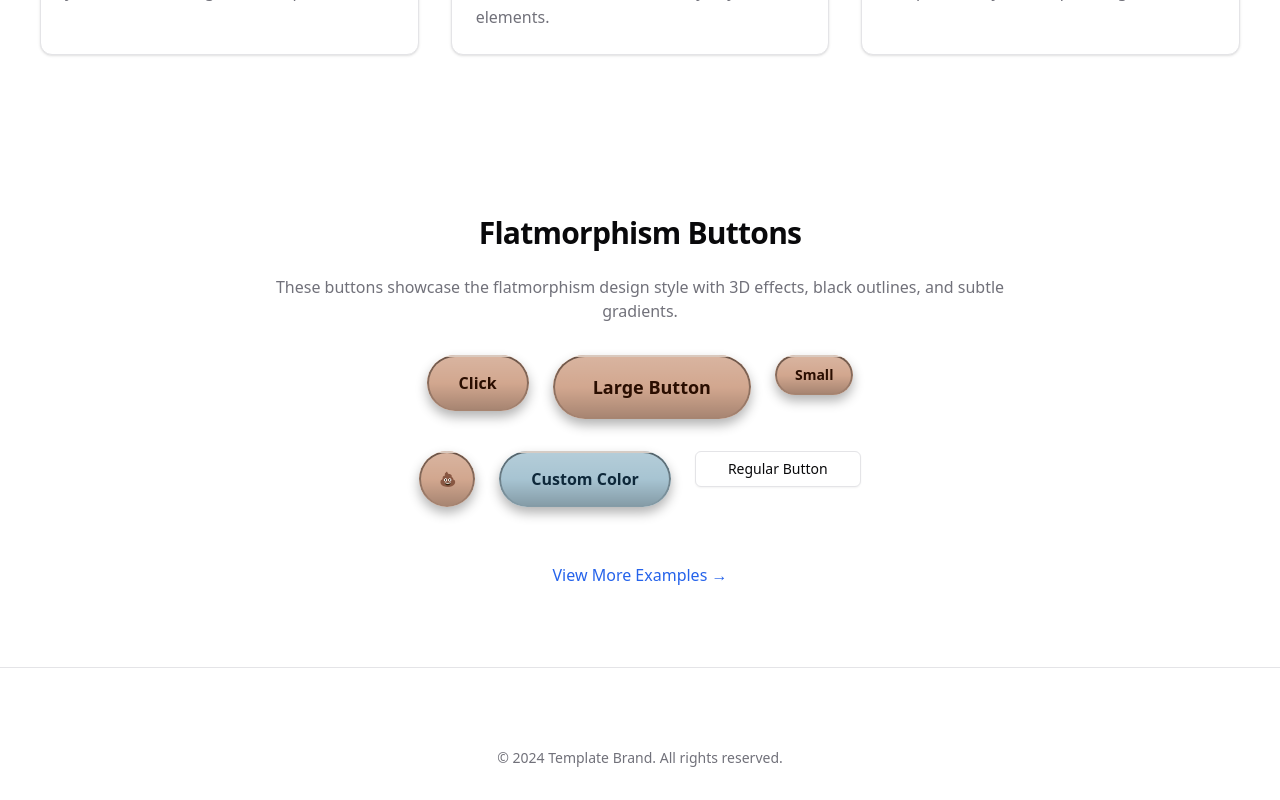
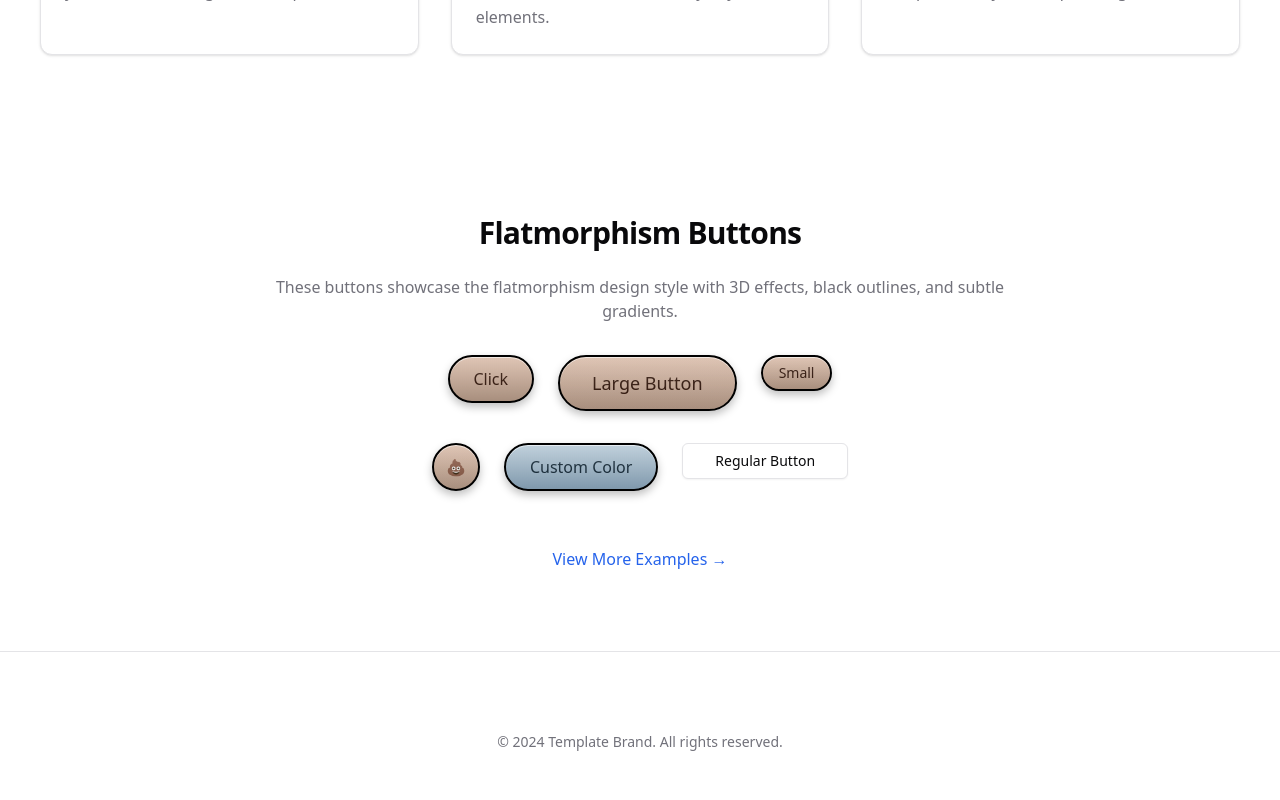
Before and after one commit to magnolia-AI/skeumorphism-SxkSB, a Next.js app: page / in a window 1280 px wide. Shown: the part 662-1462 px from the top of the page. Built offline with nearby package versions, Linux system fonts and the light colour scheme.

Commit message:
Update files after message

```diff
--- a/components/ui/flatmorphism-button.tsx
+++ b/components/ui/flatmorphism-button.tsx
@@ -1,25 +1,65 @@
+"use client"
+
 import * as React from "react"
-import { Slot } from "@radix-ui/react-slot"
 import { cva, type VariantProps } from "class-variance-authority"
-
 import { cn } from "@/lib/utils"
 
-const flatmorphismButtonVariants = cva(
-  "relative inline-flex items-center justify-center whitespace-nowrap text-sm font-bold transition-all focus-visible:outline-none focus-visible:ring-1 focus-visible:ring-ring disabled:pointer-events-none disabled:opacity-50 overflow-hidden",
+const buttonVariants = cva(
+  "relative inline-flex items-center justify-center whitespace-nowrap font-medium transition-colors focus-visible:outline-none focus-visible:ring-1 focus-visible:ring-ring disabled:pointer-events-none disabled:opacity-50",
   {
     variants: {
       variant: {
-        default: "bg-[#d2a78f] text-[#2a0e01]",
-        emoji: "bg-[#d2a78f] text-[#2a0e01] rounded-full",
-        blue: "bg-[#a7c4d2] text-[#0e283a]",
-        green: "bg-[#a7d2a8] text-[#0e3a12]",
-        purple: "bg-[#d2a7c4] text-[#3a0e28]",
+        default: [
+          "bg-gradient-to-b from-[#d7b7a3] to-[#bb9f8c]",
+          "text-[#2a0e02]",
+          "border-[2px] border-black",
+          "shadow-[inset_0_1px_0_0_rgba(255,255,255,0.6),0_4px_8px_rgba(0,0,0,0.25)]",
+          "relative overflow-hidden",
+          "after:content-[''] after:absolute after:inset-0 after:bg-gradient-to-b after:from-transparent after:to-black/10 after:pointer-events-none",
+          "before:content-[''] before:absolute before:inset-0 before:bg-gradient-to-t before:from-transparent before:to-white/20 before:pointer-events-none before:rounded-[inherit]",
+        ],
+        blue: [
+          "bg-gradient-to-b from-[#b1c5d3] to-[#8eaac0]",
+          "text-[#0a1f2e]",
+          "border-[2px] border-black",
+          "shadow-[inset_0_1px_0_0_rgba(255,255,255,0.6),0_4px_8px_rgba(0,0,0,0.25)]",
+          "relative overflow-hidden",
+          "after:content-[''] after:absolute after:inset-0 after:bg-gradient-to-b after:from-transparent after:to-black/10 after:pointer-events-none",
+          "before:content-[''] before:absolute before:inset-0 before:bg-gradient-to-t before:from-transparent before:to-white/20 before:pointer-events-none before:rounded-[inherit]",
+        ],
+        green: [
+          "bg-gradient-to-b from-[#b1d3b8] to-[#8ec09a]",
+          "text-[#0a2e14]",
+          "border-[2px] border-black",
+          "shadow-[inset_0_1px_0_0_rgba(255,255,255,0.6),0_4px_8px_rgba(0,0,0,0.25)]",
+          "relative overflow-hidden",
+          "after:content-[''] after:absolute after:inset-0 after:bg-gradient-to-b after:from-transparent after:to-black/10 after:pointer-events-none",
+          "before:content-[''] before:absolute before:inset-0 before:bg-gradient-to-t before:from-transparent before:to-white/20 before:pointer-events-none before:rounded-[inherit]",
+        ],
+        purple: [
+          "bg-gradient-to-b from-[#c5b1d3] to-[#aa8ec0]",
+          "text-[#1f0a2e]",
+          "border-[2px] border-black",
+          "shadow-[inset_0_1px_0_0_rgba(255,255,255,0.6),0_4px_8px_rgba(0,0,0,0.25)]",
+          "relative overflow-hidden",
+          "after:content-[''] after:absolute after:inset-0 after:bg-gradient-to-b after:from-transparent after:to-black/10 after:pointer-events-none",
+          "before:content-[''] before:absolute before:inset-0 before:bg-gradient-to-t before:from-transparent before:to-white/20 before:pointer-events-none before:rounded-[inherit]",
+        ],
+        emoji: [
+          "bg-gradient-to-b from-[#d7b7a3] to-[#bb9f8c]",
+          "text-[#2a0e02]",
+          "border-[2px] border-black",
+          "shadow-[inset_0_1px_0_0_rgba(255,255,255,0.6),0_4px_8px_rgba(0,0,0,0.25)]",
+          "relative overflow-hidden",
+          "after:content-[''] after:absolute after:inset-0 after:bg-gradient-to-b after:from-transparent after:to-black/10 after:pointer-events-none",
+          "before:content-[''] before:absolute before:inset-0 before:bg-gradient-to-t before:from-transparent before:to-white/20 before:pointer-events-none before:rounded-[inherit]",
+        ],
       },
       size: {
-        default: "h-14 px-8 py-4 text-base rounded-[32px]",
-        sm: "h-10 px-5 py-2 text-sm rounded-[24px]",
-        lg: "h-16 px-10 py-5 text-lg rounded-[36px]",
-        icon: "h-14 w-14 rounded-full",
+        default: "h-12 px-6 rounded-full",
+        sm: "h-9 px-4 rounded-full text-sm",
+        lg: "h-14 px-8 rounded-full text-lg",
+        icon: "h-12 w-12 rounded-full",
       },
     },
     defaultVariants: {
@@ -29,54 +69,24 @@ const flatmorphismButtonVariants = cva(
   }
 )
 
-export interface FlatmorphismButtonProps
+export interface ButtonProps
   extends React.ButtonHTMLAttributes<HTMLButtonElement>,
-    VariantProps<typeof flatmorphismButtonVariants> {
+    VariantProps<typeof buttonVariants> {
   asChild?: boolean
 }
 
-const FlatmorphismButton = React.forwardRef<HTMLButtonElement, FlatmorphismButtonProps>(
-  ({ className, variant, size, asChild = false, children, ...props }, ref) => {
-    const Comp = asChild ? Slot : "button"
+const FlatmorphismButton = React.forwardRef<HTMLButtonElement, ButtonProps>(
+  ({ className, variant, size, asChild = false, ...props }, ref) => {
+    const Comp = asChild ? React.Fragment : "button"
     return (
       <Comp
-        className={cn(flatmorphismButtonVariants({ variant, size, className }))}
+        className={cn(buttonVariants({ variant, size, className }))}
         ref={ref}
-        style={{
-          boxShadow: "0 6px 12px rgba(0, 0, 0, 0.3)",
-          position: "relative",
-          overflow: "hidden",
-          border: "none"
-        }}
         {...props}
-      >
-        {/* Fading border effect - stronger at top, fading toward bottom */}
-        <div className="absolute inset-0 rounded-[inherit] border-0"
-          style={{
-            background: "linear-gradient(to bottom, rgba(0,0,0,0.5) 0%, rgba(0,0,0,0.2) 100%)",
-            padding: "2px",
-            WebkitMask:
-              "linear-gradient(#fff 0 0) content-box, linear-gradient(#fff 0 0)",
-            WebkitMaskComposite: "xor",
-            maskComposite: "exclude",
-            pointerEvents: "none"
-          }}
-        ></div>
-
-        {/* Light rim at the top edge */}
-        <div className="absolute top-0 left-[3px] right-[3px] h-[2px] bg-[#f5e6dc] opacity-80 rounded-t-full"></div>
-
-        {/* Inner shadow gradient */}
-        <div className="absolute inset-[2px] rounded-[inherit] bg-gradient-to-b from-[rgba(255,255,255,0.15)] via-transparent to-[rgba(0,0,0,0.2)]"></div>
-
-        {/* Button content */}
-        <span className="relative z-10 flex items-center justify-center gap-2 font-bold">
-          {children}
-        </span>
-      </Comp>
+      />
     )
   }
 )
 FlatmorphismButton.displayName = "FlatmorphismButton"
 
-export { FlatmorphismButton, flatmorphismButtonVariants }
+export { FlatmorphismButton, buttonVariants }
```
